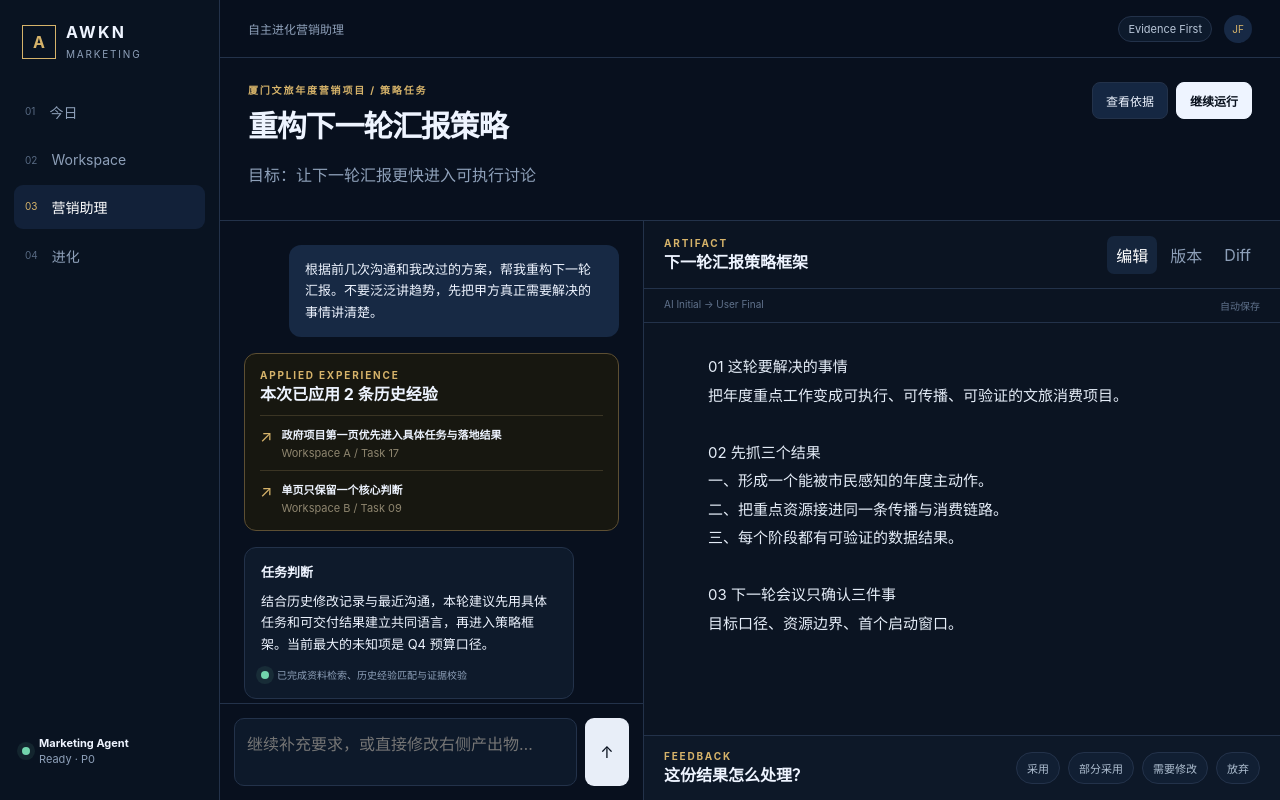
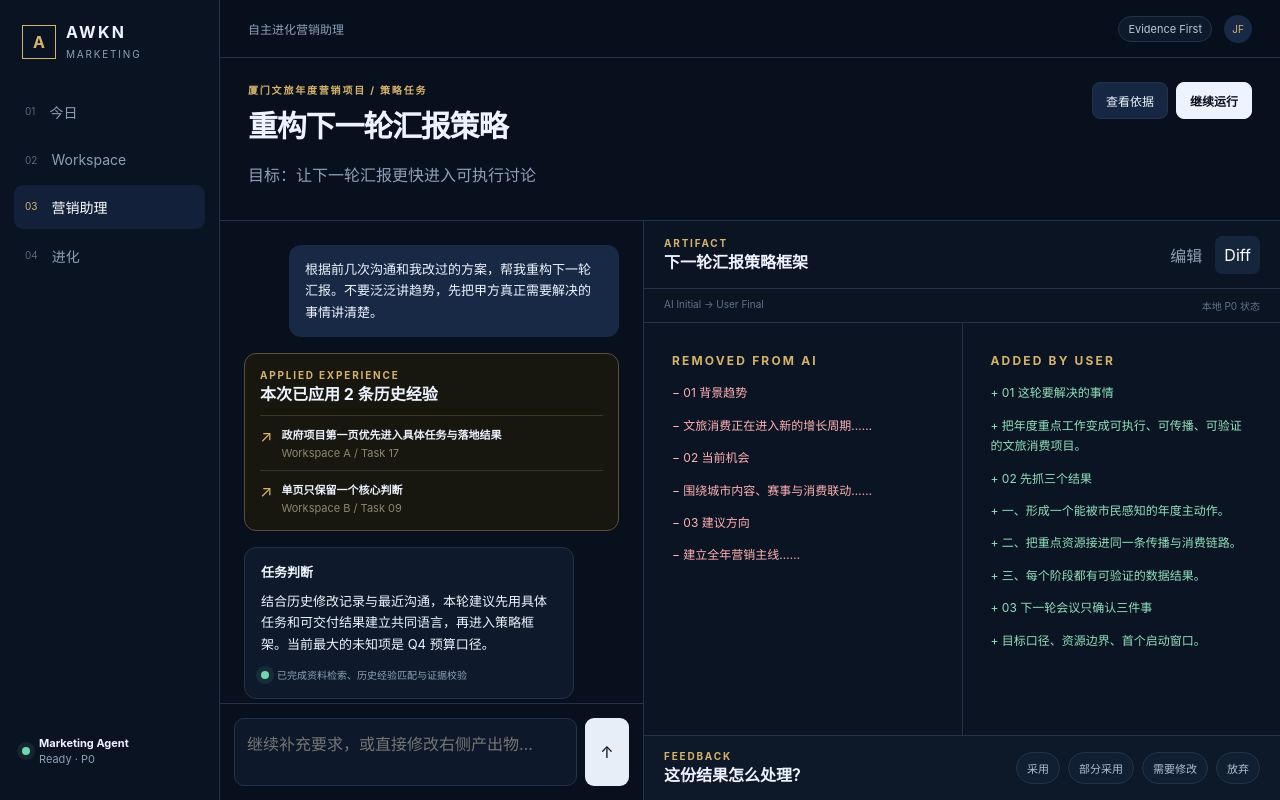
Before and after one commit to AWKN-Lab/marketing, a Next.js app: page /tasks/task-001 in a window 1280 px wide. Both pictures are taken after a click on the button "Diff". Built offline with nearby package versions, Linux system fonts and the light colour scheme.

Commit message:
refactor: modularize P0 learning components and add CI

```diff
--- /dev/null
+++ b/components/applied-experience.tsx
@@ -0,0 +1,17 @@
+import type { AppliedExperience } from "@/lib/types";
+
+export function AppliedExperience({ items }: { items: AppliedExperience[] }) {
+  if (!items.length) return null;
+  return (
+    <div className="applied-box">
+      <p className="eyebrow">APPLIED EXPERIENCE</p>
+      <strong>本次已应用 {items.length} 条历史经验</strong>
+      {items.map((item) => (
+        <div className="experience-line" key={`${item.source}-${item.lesson}`}>
+          <span>↗</span>
+          <div><b>{item.lesson}</b><small>{item.source}</small></div>
+        </div>
+      ))}
+    </div>
+  );
+}
--- /dev/null
+++ b/components/artifact-workspace.tsx
@@ -0,0 +1,43 @@
+"use client";
+
+import { useMemo, useState } from "react";
+import { FeedbackCapture } from "@/components/feedback-capture";
+import { OutcomeCapture } from "@/components/outcome-capture";
+
+export function ArtifactWorkspace({ title, aiDraft, initialFinal }: { title: string; aiDraft: string; initialFinal: string }) {
+  const [mode, setMode] = useState<"edit" | "diff">("edit");
+  const [finalText, setFinalText] = useState(initialFinal);
+  const [feedback, setFeedback] = useState<string | null>(null);
+  const [outcome, setOutcome] = useState<string | null>(null);
+
+  const diffSummary = useMemo(() => {
+    const aiLines = aiDraft.split("\n").filter(Boolean);
+    const finalLines = finalText.split("\n").filter(Boolean);
+    const removed = aiLines.filter((line) => !finalLines.includes(line));
+    const added = finalLines.filter((line) => !aiLines.includes(line));
+    return { removed, added };
+  }, [aiDraft, finalText]);
+
+  return (
+    <section className="artifact-panel">
+      <div className="artifact-toolbar">
+        <div><p className="eyebrow">ARTIFACT</p><strong>{title}</strong></div>
+        <div className="tabs">
+          <button type="button" className={`tab ${mode === "edit" ? "active" : ""}`} onClick={() => setMode("edit")}>编辑</button>
+          <button type="button" className={`tab ${mode === "diff" ? "active" : ""}`} onClick={() => setMode("diff")}>Diff</button>
+        </div>
+      </div>
+      <div className="artifact-meta"><span>AI Initial → User Final</span><span>本地 P0 状态</span></div>
+      {mode === "edit" ? (
+        <textarea aria-label="Artifact editor" className="artifact-editor" value={finalText} onChange={(event) => setFinalText(event.target.value)} />
+      ) : (
+        <div className="diff-view">
+          <div className="diff-column removed"><p className="eyebrow">REMOVED FROM AI</p>{diffSummary.removed.length ? diffSummary.removed.map((line) => <p key={line}>− {line}</p>) : <p className="muted">暂无删除</p>}</div>
+          <div className="diff-column added"><p className="eyebrow">ADDED BY USER</p>{diffSummary.added.length ? diffSummary.added.map((line) => <p key={line}>+ {line}</p>) : <p className="muted">暂无新增</p>}</div>
+        </div>
+      )}
+      <FeedbackCapture value={feedback} onChange={setFeedback} />
+      {feedback && <OutcomeCapture value={outcome} onChange={setOutcome} />}
+    </section>
+  );
+}
--- /dev/null
+++ b/components/feedback-capture.tsx
@@ -0,0 +1,14 @@
+"use client";
+
+const options = ["采用", "部分采用", "需要修改", "放弃"];
+
+export function FeedbackCapture({ value, onChange }: { value: string | null; onChange: (value: string) => void }) {
+  return (
+    <div className="learning-strip">
+      <div><p className="eyebrow">FEEDBACK</p><strong>这份结果怎么处理？</strong></div>
+      <div className="row wrap gap-sm">
+        {options.map((option) => <button type="button" key={option} className={`chip ${value === option ? "selected" : ""}`} onClick={() => onChange(option)}>{option}</button>)}
+      </div>
+    </div>
+  );
+}
--- /dev/null
+++ b/components/outcome-capture.tsx
@@ -0,0 +1,15 @@
+"use client";
+
+const options = ["项目推进", "获得反馈", "方案采用", "暂时搁置", "失败"];
+
+export function OutcomeCapture({ value, onChange }: { value: string | null; onChange: (value: string) => void }) {
+  return (
+    <div className="outcome-box">
+      <div><p className="eyebrow">OUTCOME</p><strong>记录真实结果，帮助系统判断方法是否有效。</strong></div>
+      <div className="row wrap gap-sm">
+        {options.map((option) => <button type="button" className={`chip ${value === option ? "selected" : ""}`} key={option} onClick={() => onChange(option)}>{option}</button>)}
+      </div>
+      {value && <div className="candidate-preview"><span className="status-ok">可进入任务复盘</span><p>AI 初稿、用户最终稿、Feedback 与 Outcome 将共同形成 Experience Candidate 的证据。</p></div>}
+    </div>
+  );
+}
--- a/components/task-workbench.tsx
+++ b/components/task-workbench.tsx
@@ -1,34 +1,28 @@
 "use client";
 
-import { useState } from "react";
 import type { MarketingTask } from "@/lib/types";
+import { AppliedExperience } from "@/components/applied-experience";
+import { ArtifactWorkspace } from "@/components/artifact-workspace";
 import { EvidenceDrawer } from "@/components/evidence-drawer";
 
 export function TaskWorkbench({ task }: { task: MarketingTask }) {
-  const [draft, setDraft] = useState(task.artifact.aiDraft);
-  const [finalText, setFinalText] = useState(task.artifact.userFinal);
-  const [feedback, setFeedback] = useState<string | null>(null);
-  const [outcome, setOutcome] = useState<string | null>(null);
-
-  return <main className="task-page">
-    <header className="task-header"><div><p className="eyebrow">{task.workspaceName} / {task.type}</p><h1>{task.title}</h1><p className="muted">目标：{task.goal}</p></div><div className="row gap-sm"><EvidenceDrawer/><button className="button primary">继续运行</button></div></header>
+  return (
+    <main className="task-page">
+      <header className="task-header">
+        <div><p className="eyebrow">{task.workspaceName} / {task.type}</p><h1>{task.title}</h1><p className="muted">目标：{task.goal}</p></div>
+        <div className="row gap-sm"><EvidenceDrawer/><button className="button primary">继续运行</button></div>
+      </header>
       <div className="task-grid">
         <section className="conversation-panel">
           <div className="conversation-scroll">
             <div className="message user">{task.userPrompt}</div>
-          <div className="applied-box"><p className="eyebrow">APPLIED EXPERIENCE</p><strong>本次已应用 2 条历史经验</strong>{task.appliedExperiences.map(x => <div className="experience-line" key={x.lesson}><span>↗</span><div><b>{x.lesson}</b><small>{x.source}</small></div></div>)}</div>
+            <AppliedExperience items={task.appliedExperiences} />
             <div className="message assistant"><strong>任务判断</strong><p>{task.judgment}</p><div className="tool-run"><span className="pulse"/> 已完成资料检索、历史经验匹配与证据校验</div></div>
           </div>
-        <div className="composer"><textarea placeholder="继续补充要求，或直接修改右侧产出物…"/><button className="send-button">↑</button></div>
+          <div className="composer"><textarea aria-label="Task composer" placeholder="继续补充要求，或直接修改右侧产出物…"/><button type="button" className="send-button">↑</button></div>
         </section>
-
-      <section className="artifact-panel">
-        <div className="artifact-toolbar"><div><p className="eyebrow">ARTIFACT</p><strong>{task.artifact.title}</strong></div><div className="tabs"><button className="tab active">编辑</button><button className="tab">版本</button><button className="tab">Diff</button></div></div>
-        <div className="artifact-meta"><span>AI Initial → User Final</span><span>自动保存</span></div>
-        <textarea className="artifact-editor" value={finalText} onChange={(e) => setFinalText(e.target.value)} />
-        <div className="learning-strip"><div><p className="eyebrow">FEEDBACK</p><strong>这份结果怎么处理？</strong></div><div className="row gap-sm">{["采用","部分采用","需要修改","放弃"].map(x => <button key={x} className={`chip ${feedback===x?"selected":""}`} onClick={() => setFeedback(x)}>{x}</button>)}</div></div>
-        {feedback && <div className="outcome-box"><div><p className="eyebrow">OUTCOME</p><strong>记录真实结果，系统才知道这次方法有没有价值。</strong></div><div className="row wrap gap-sm">{["项目推进","获得反馈","方案采用","暂时搁置","失败"].map(x => <button className={`chip ${outcome===x?"selected":""}`} key={x} onClick={() => setOutcome(x)}>{x}</button>)}</div>{outcome && <div className="candidate-preview"><span className="status-ok">可生成 Experience Candidate</span><p>将 AI 初稿、用户最终稿、反馈和真实结果一起送入任务复盘。</p></div>}</div>}
-      </section>
+        <ArtifactWorkspace title={task.artifact.title} aiDraft={task.artifact.aiDraft} initialFinal={task.artifact.userFinal} />
       </div>
-  </main>;
+    </main>
+  );
 }
```
Also changed, not shown: lib/ports.ts (added, +14 -0 lines), app/globals.css. Lines whose indentation alone changed are shown as unchanged.
